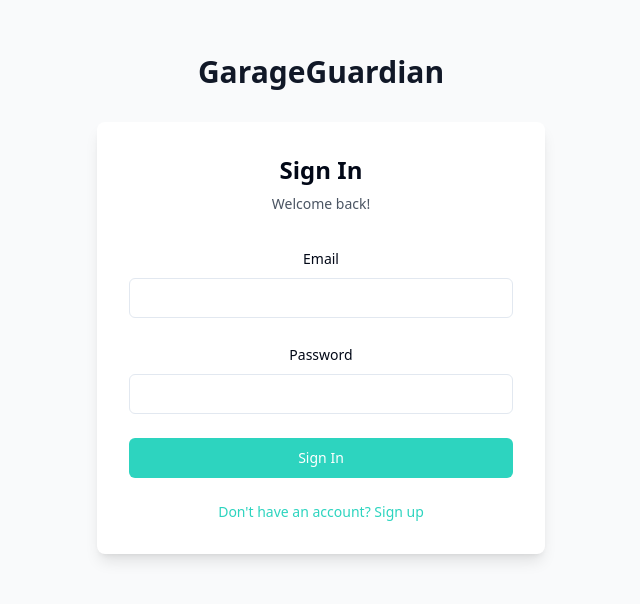
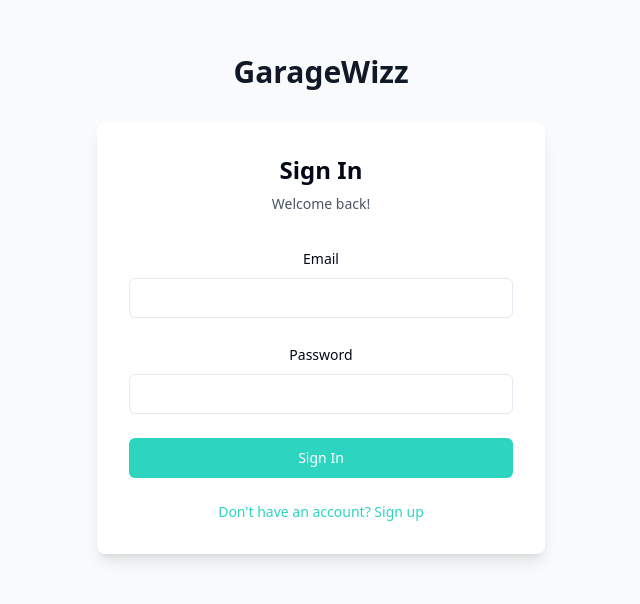
Before and after one commit to Behappierre/garage-guardian, a React (Vite) app: page /auth in a window 1280 px wide. Shown: the part 128-732 px from the top of the page, without its empty margins (319-959 px from the left). Built offline with nearby package versions, Linux system fonts and the light colour scheme.

Commit message:
Rename GarageGuardian to GarageWizz
This commit renames the application from GarageGuardian to GarageWizz.  This includes updating all instances of the name throughout the codebase and documentation.

```diff
--- a/index.html
+++ b/index.html
@@ -4,7 +4,7 @@
   <head>
     <meta charset="UTF-8" />
     <meta name="viewport" content="width=device-width, initial-scale=1.0" />
-    <title>GarageGuardian - Smart Garage Management</title>
+    <title>GarageWizz - Smart Garage Management</title>
     <meta name="description" content="Comprehensive garage management solution for modern auto repair businesses" />
     <meta name="author" content="Lovable" />
     <meta property="og:image" content="/og-image.png" />
--- a/src/pages/Auth.tsx
+++ b/src/pages/Auth.tsx
@@ -52,7 +52,7 @@ const Auth = () => {
     <div className="min-h-screen bg-gray-50 flex flex-col justify-center py-12 sm:px-6 lg:px-8">
       <div className="sm:mx-auto sm:w-full sm:max-w-md">
         <h1 className="text-center text-3xl font-bold text-gray-900 mb-8">
-          GarageGuardian
+          GarageWizz
         </h1>
         <AuthForm />
       </div>
--- a/src/pages/Help.tsx
+++ b/src/pages/Help.tsx
@@ -17,7 +17,7 @@ interface HelpTopic {
 const helpTopics: HelpTopic[] = [
   {
     title: "Getting Started",
-    description: "Learn the basics of using GarageGuardian",
+    description: "Learn the basics of using GarageWizz",
     id: "getting-started",
     Icon: HelpCircle
   },
@@ -77,7 +77,7 @@ const Help = () => {
             <div className="prose max-w-none mb-8">
               <h1 className="text-3xl font-bold mb-4">Help Center</h1>
               <p className="text-gray-600 mb-8">
-                Welcome to GarageGuardian Help Center. Choose a topic below to learn more about our features and capabilities.
+                Welcome to GarageWizz Help Center. Choose a topic below to learn more about our features and capabilities.
               </p>
             </div>
 
```
Also changed, not shown: public/docs/GettingStartedHelp.md (+2 -2 lines).
